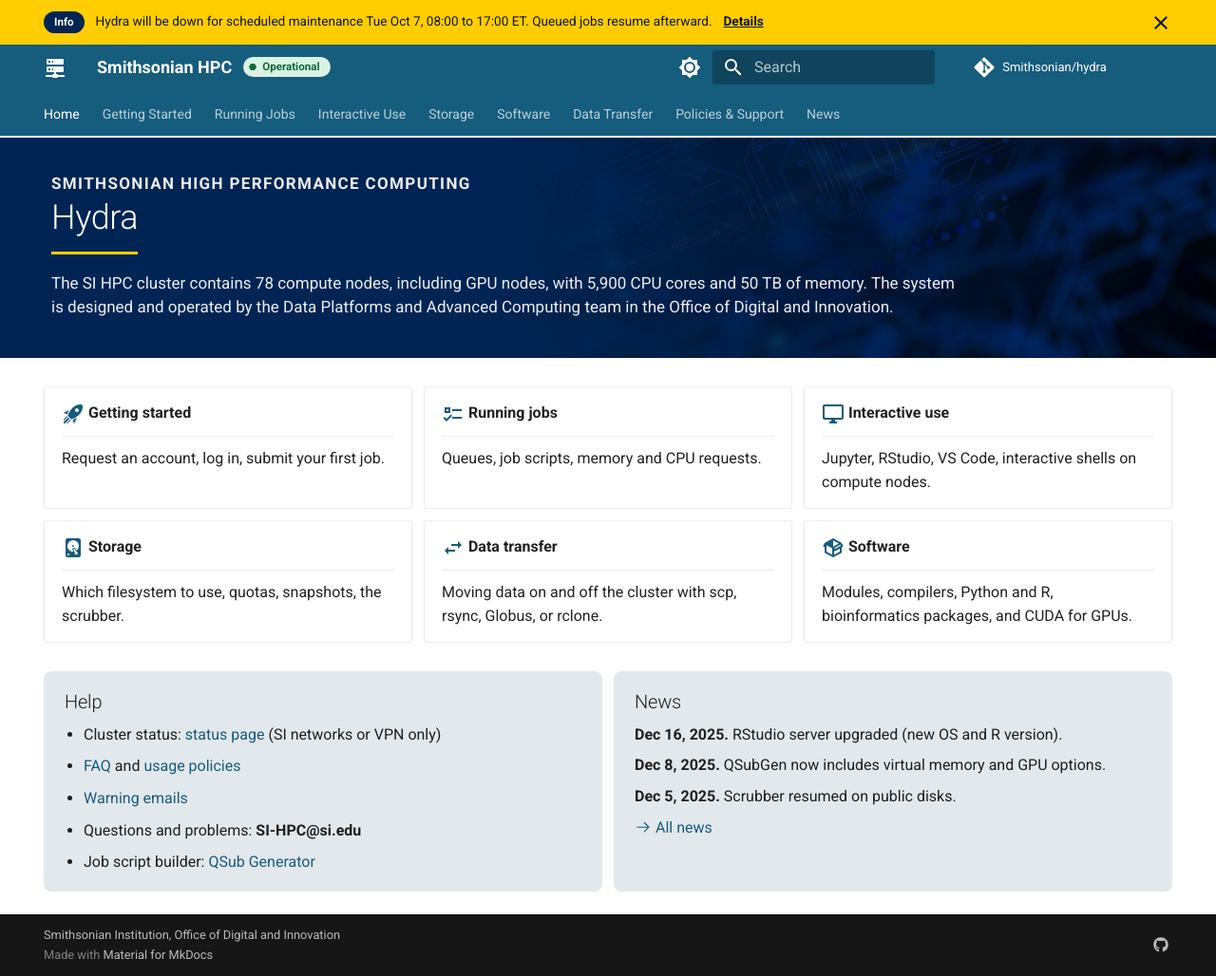
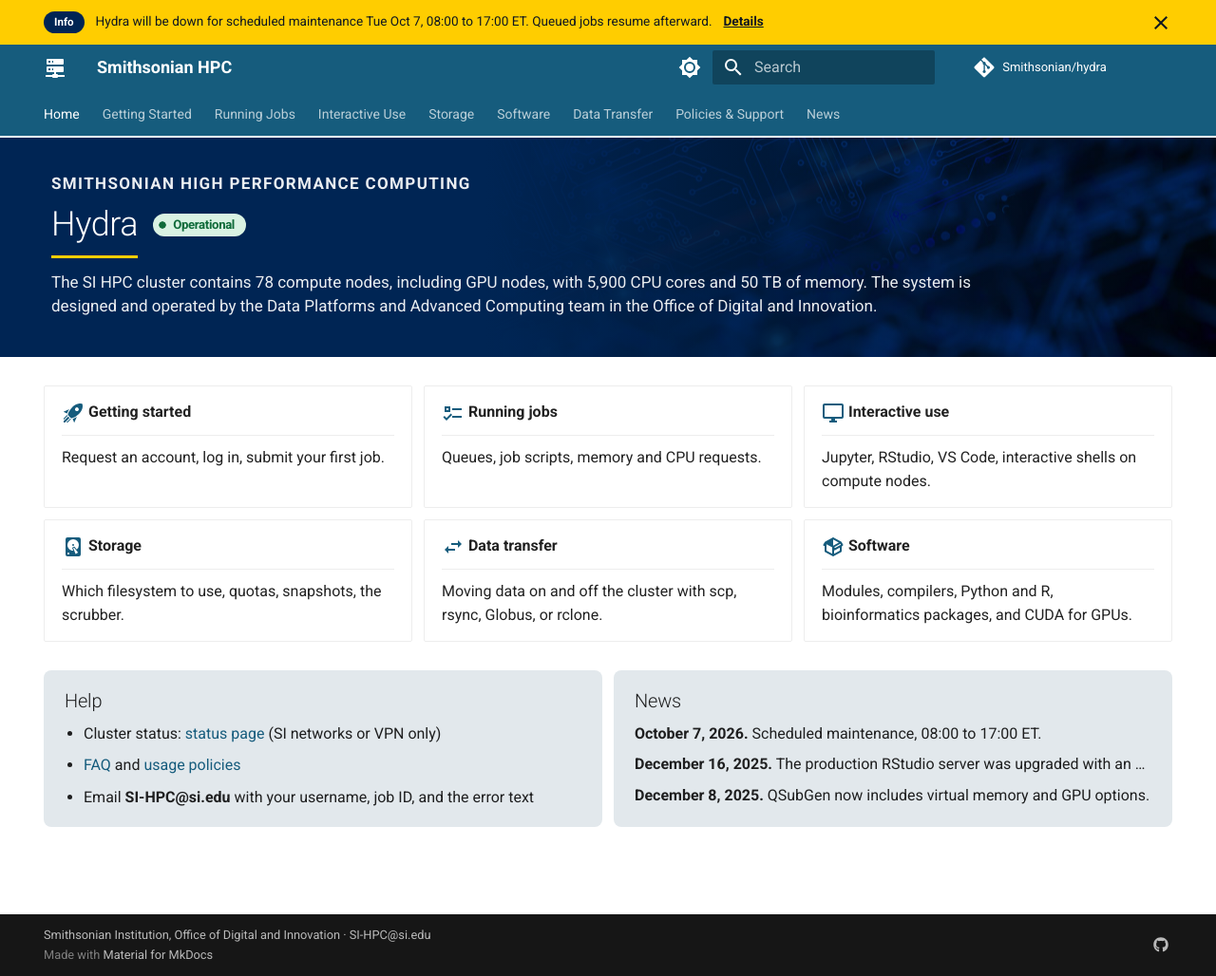
Before and after one commit to ODI-DPAC/hydra, an MkDocs documentation site: the page built from docs/index.md, in a window 1280 px wide and 1028 px high. Shown: the whole window at 95% size. Built offline with MkDocs 1.6.1 and Material for MkDocs 9.7.7, drawn with Linux system fonts in a browser that asks for light colours; comment, search, counter and statistics services are not loaded.

Commit message:
landing page updates

```diff
--- a/docs/index.md
+++ b/docs/index.md
@@ -11,7 +11,7 @@
 
 <p class="hero__kicker">Smithsonian High Performance Computing</p>
 
-# Hydra
+# <span class="hero__name">Hydra</span> <span class="hydra-status"></span>
 
 The SI HPC cluster contains 78 compute nodes, including GPU nodes, with 5,900 CPU cores and 50 TB of memory. The system is designed and operated by the Data Platforms and Advanced Computing team in the Office of Digital and Innovation.
 
@@ -66,23 +66,21 @@
 
 - Cluster status: [status page](policies/status.md) (SI networks or VPN only)
 - [FAQ](policies/faq.md) and [usage policies](policies/usage.md)
-- [Warning emails](hydra/jobs/efficiency.md)
-- Questions and problems: **SI-HPC@si.edu**
-- Job script builder: [QSub Generator](hydra/jobs/qsubgen.md)
+- Email **SI-HPC@si.edu** with your username, job ID, and the error text
 
 </div>
 
-<div class="card" markdown>
+<div class="card card--link" markdown>
 
-## News
+## [News](news/index.md)
 
-**Dec 16, 2025.** RStudio server upgraded (new OS and R version).
+<!-- news:start -->
+**October 7, 2026.** Scheduled maintenance, 08:00 to 17:00 ET.
 
-**Dec 8, 2025.** QSubGen now includes virtual memory and GPU options.
+**December 16, 2025.** The production RStudio server was upgraded with an updated OS and R version.
 
-**Dec 5, 2025.** Scrubber resumed on public disks.
-
-[:octicons-arrow-right-24: All news](news/index.md)
+**December 8, 2025.** QSubGen now includes virtual memory and GPU options.
+<!-- news:end -->
 
 </div>
 
--- a/docs/stylesheets/extra.css
+++ b/docs/stylesheets/extra.css
@@ -62,27 +62,6 @@
   .hydra-announce__action { display: none; }
 }
 
-/* Cluster status pill after the site name in the header; state from extra.announce
-   via the CSS variables set in overrides/main.html */
-.md-header__topic:first-child {
-  display: inline-flex;
-  align-items: center;
-  gap: 0.6rem;
-}
-.md-header__topic:first-child::after {
-  content: var(--hydra-status-label);
-  position: relative;
-  padding: 0.12rem 0.55rem 0.12rem 1rem;
-  border-radius: 1rem;
-  background: var(--hydra-status-bg);
-  background-image: radial-gradient(circle at 0.5rem 50%, var(--hydra-status-fg) 0.17rem, transparent 0.2rem);
-  color: var(--hydra-status-fg);
-  font-size: 0.58rem;
-  font-weight: 600;
-  line-height: 1.4;
-  white-space: nowrap;
-}
-
 /* Full-bleed landing page hero: navy band edge to edge under the tabs,
    image on the right, gradient over both so the text half is solid,
    text kept on the 61rem page grid by .hero__inner.
@@ -114,18 +93,33 @@
   margin: 0 0 0.2rem;
 }
 .md-typeset .hero h1 {
+  display: flex;
+  align-items: center;
+  gap: 0.8rem;
   color: #fff;
   font-size: 1.8rem;
   margin: 0 0 0.9rem;
-  padding-bottom: 0.6rem;
-  border-bottom: 3px solid var(--si-yellow);
-  display: inline-block;
 }
 .md-typeset .hero h1 .headerlink {
   display: none;
 }
+.md-typeset .hero__name {
+  position: relative;
+}
+.md-typeset .hero__name::after {
+  content: "";
+  position: absolute;
+  left: 0;
+  right: 0;
+  bottom: -0.6rem;
+  height: 3px;
+  background: var(--si-yellow);
+}
+.md-typeset .hero .hydra-status {
+  margin-bottom: 0.7rem;
+}
 .md-typeset .hero p {
-  max-width: 48rem;
+  max-width: 51rem;
   font-size: 0.85rem;
   line-height: 1.5;
   margin: 0;
@@ -141,6 +135,23 @@
 }
 .md-container {
   overflow-x: clip;
+}
+
+/* Cluster status pill beside the cluster name; state from extra.announce
+   via the CSS variables set in overrides/main.html */
+.md-typeset .hydra-status::after {
+  content: var(--hydra-status-label);
+  display: inline-block;
+  padding: 0.12rem 0.55rem 0.12rem 1rem;
+  border-radius: 1rem;
+  background: var(--hydra-status-bg);
+  background-image: radial-gradient(circle at 0.5rem 50%, var(--hydra-status-fg) 0.17rem, transparent 0.2rem);
+  color: var(--hydra-status-fg);
+  font-size: 0.66rem;
+  padding: 0.14rem 0.6rem 0.14rem 1.05rem;
+  font-weight: 600;
+  line-height: 1.4;
+  white-space: nowrap;
 }
 
 /* Landing page cards: three columns, titles are the links, tight spacing */
@@ -194,3 +205,32 @@
   font-size: 1rem;
   margin: 0 0 0.4rem;
 }
+
+/* Card with one link: the heading is the link, the whole card is the click target */
+.md-typeset .grid .card--link {
+  position: relative;
+}
+.md-typeset .grid .card--link h2 a:not(.headerlink) {
+  color: inherit;
+  text-decoration: none;
+}
+.md-typeset .grid .card--link h2 a:not(.headerlink)::after {
+  content: "";
+  position: absolute;
+  inset: 0;
+}
+.md-typeset .grid .card h2 .headerlink {
+  display: none;
+}
+.md-typeset .grid .card--link:hover {
+  background: #d0d7de;
+}
+[data-md-color-scheme="slate"] .md-typeset .grid .card--link:hover {
+  background: #263241;
+}
+/* News card: one line per entry, ellipsis if longer */
+.md-typeset .grid .card--link p {
+  white-space: nowrap;
+  overflow: hidden;
+  text-overflow: ellipsis;
+}
--- a/mkdocs.yml
+++ b/mkdocs.yml
@@ -5,7 +5,7 @@
 repo_url: https://github.com/Smithsonian/hydra
 repo_name: Smithsonian/hydra
 edit_uri: edit/main/docs/
-copyright: Smithsonian Institution, Office of Digital and Innovation
+copyright: 'Smithsonian Institution, Office of Digital and Innovation &middot; <a href="mailto:SI-HPC@si.edu">SI-HPC@si.edu</a>'
 
 theme:
   name: material
```
Also changed, not shown: docs/news/index.md (+1 -1 lines), docs/hydra/storage/index.md (line endings or trailing spaces), 3 other files.
